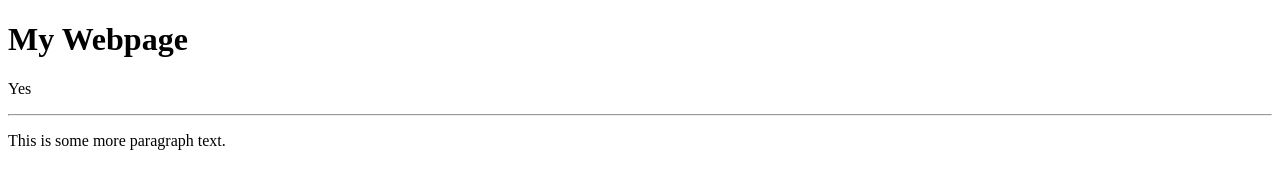
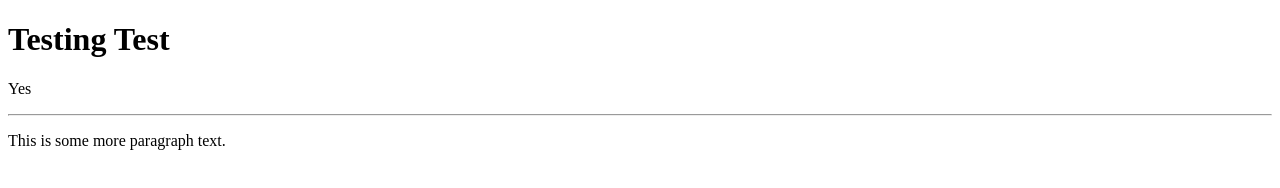
Before and after one commit to yukinko-iwasaki/testing, a plain HTML site: page index.html in a window 1280 px wide. Drawn offline with Linux system fonts and the light colour scheme.

Commit message:
Update index.html

```diff
--- a/index.html
+++ b/index.html
@@ -5,7 +5,7 @@
 </head>
 <body>
 
-  <h1>My Webpage</h1>
+  <h1>Testing Test</h1>
 
   <p>Yes</p>
 
```
